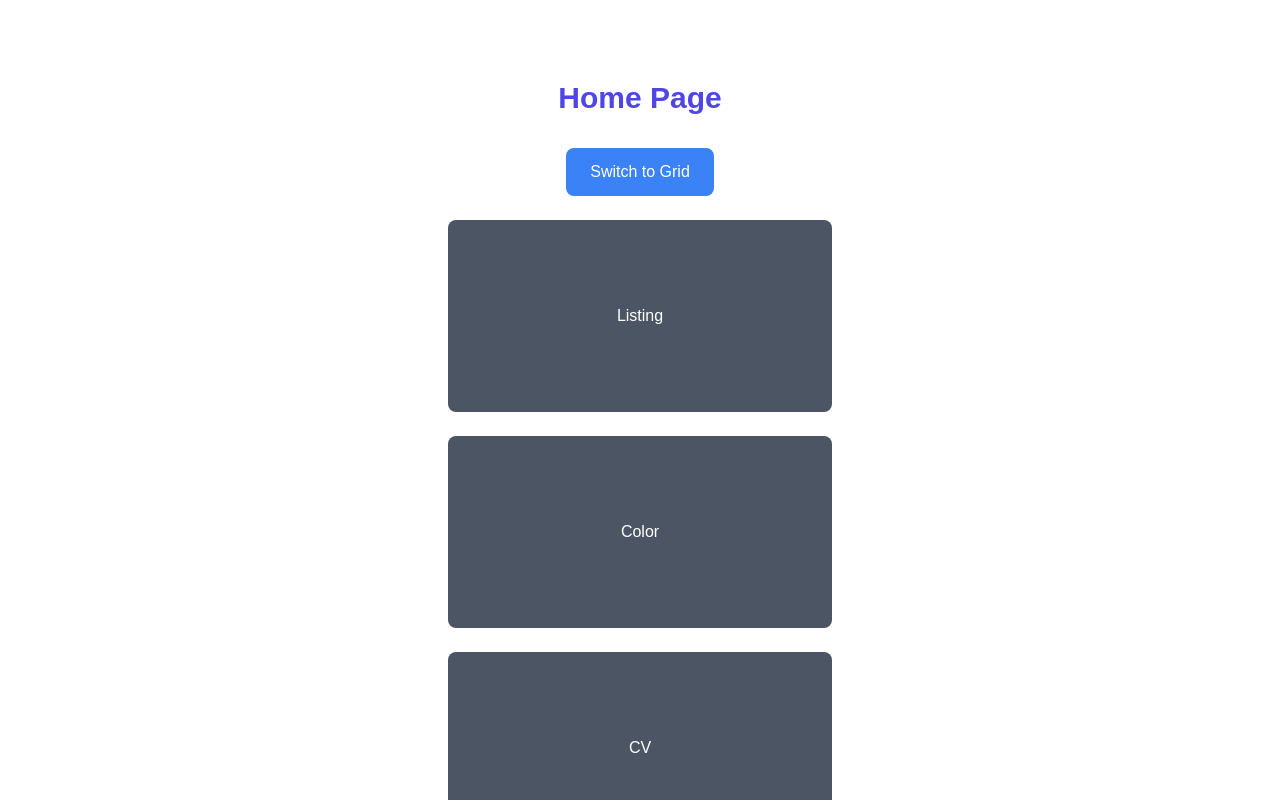
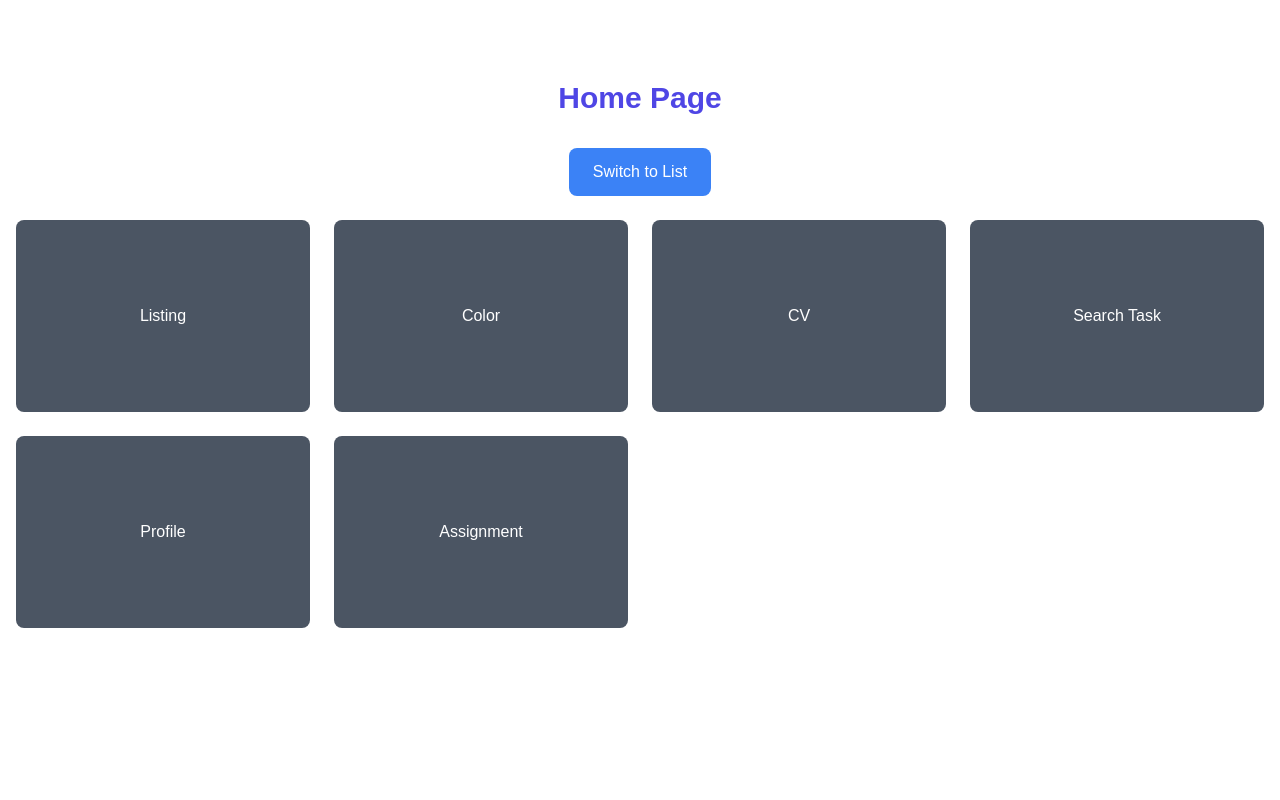
Before and after one commit to erdenejargall/uliral-1, a Next.js app: page / in a window 1280 px wide. Shown: the top 800 px of the page. Built offline with nearby package versions, Linux system fonts and the light colour scheme.

Commit message:
aa index.js

```diff
--- a/pages/index.js
+++ b/pages/index.js
@@ -12,7 +12,7 @@ const buttonData = [
 
 export default function Home() {
   const router = useRouter();
-  const [grid, setGrid] = useState(false);
+  const [grid, setGrid] = useState(true);
 
   return (
     <div className="min-h-screen">
@@ -31,7 +31,7 @@ export default function Home() {
 
       <div
         className={grid
-          ? "grid grid-cols-2 sm:grid-cols-2 lg:grid-cols-3 xl:grid-cols-4 gap-6 mx-4"
+          ? "grid grid-cols-2 sm:grid-cols-1 lg:grid-cols-3 xl:grid-cols-4 gap-6 mx-4"
           : "space-y-6 mx-4"
         }
       >
```
